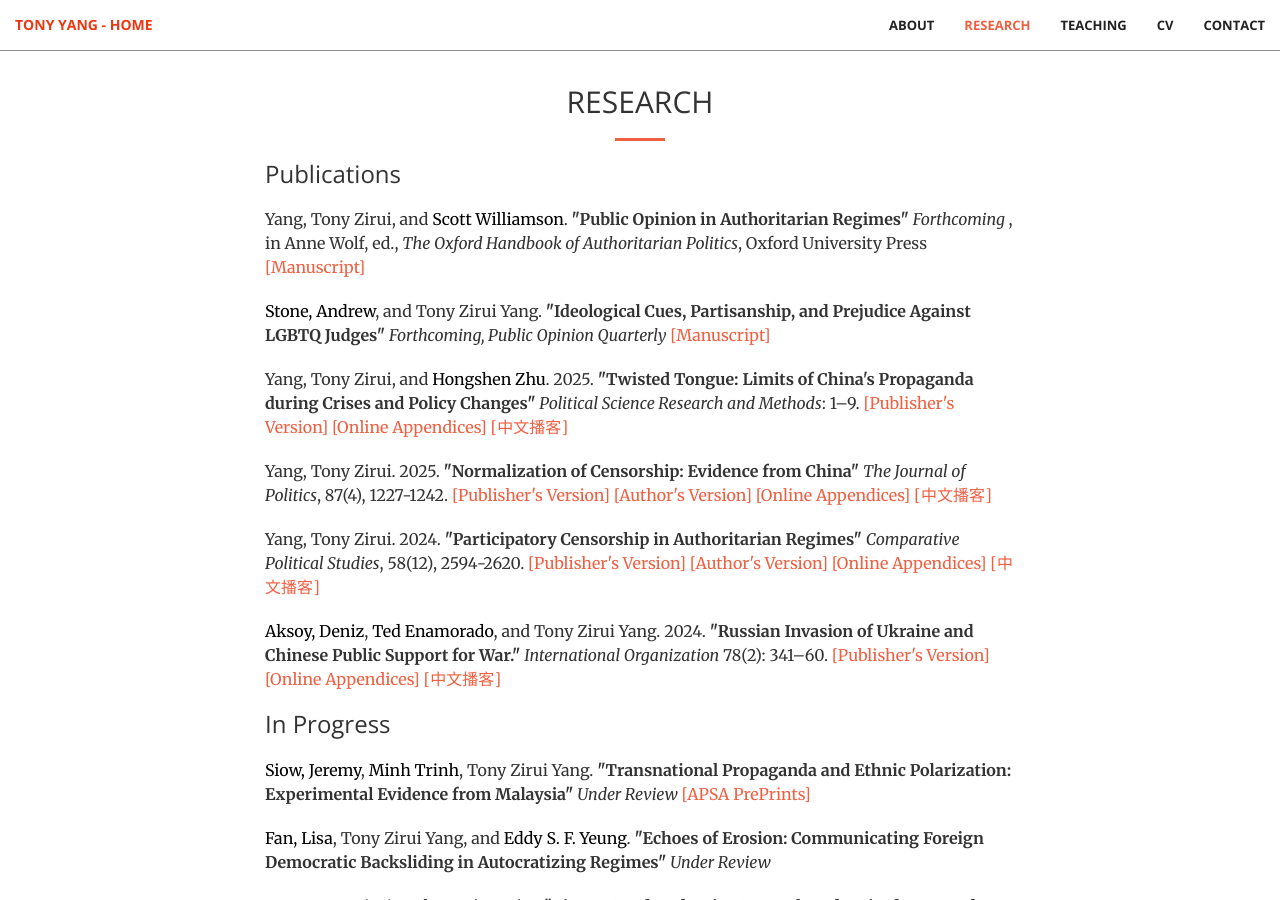
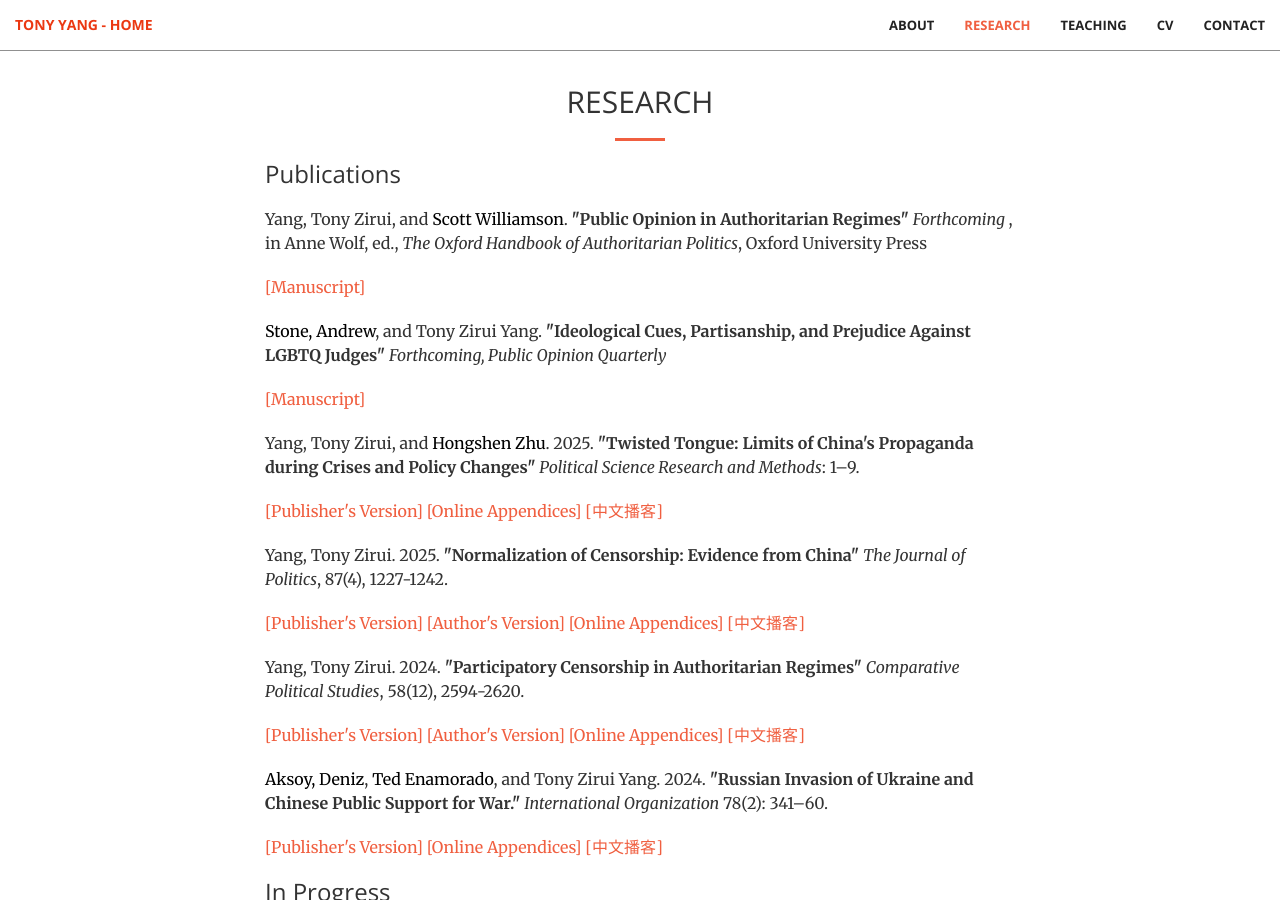
Before and after one commit to tonyhsfz/website, a Jekyll site: the page built from index.html, in a window 1280 px wide and 900 px high, scrolled down 1875 px. Built offline with Jekyll 4.4.1, drawn with Linux system fonts in a browser that asks for light colours.

Commit message:
Update publication.html

```diff
--- a/_includes/publication.html
+++ b/_includes/publication.html
@@ -7,35 +7,41 @@
                 <h3 class="section-heading">Publications</h3>
                      <p></p>
                     <p> Yang, Tony Zirui, and <a href="https://www.scott-williamson.com/" style="color: black;">Scott Williamson</a>.  <b> "Public Opinion in Authoritarian Regimes" </b>
-                                 <i>Forthcoming </i>, in Anne Wolf, ed., <i>The Oxford Handbook of Authoritarian Politics</i>, Oxford University Press
+                                 <i>Forthcoming </i>, in Anne Wolf, ed., <i>The Oxford Handbook of Authoritarian Politics</i>, Oxford University Press</p>
+                        <p>
                               <a href="/img/Public_Opinion_in_Autocracy.pdf">[Manuscript]</a> </p>
                         <p>  <a href="https://www.andrewrstone.com/" style="color: black;">Stone, Andrew</a>, and Tony Zirui Yang. <b>"Ideological Cues, Partisanship, and Prejudice Against LGBTQ Judges" </b>
-                            <i>Forthcoming, Public Opinion Quarterly</i>
+                            <i>Forthcoming, Public Opinion Quarterly</i></p>
+                        <p>
                      <a href="/img/Stone&Yang.pdf">[Manuscript]</a> </p>
                      <p></p>
                 <p> Yang, Tony Zirui, and <a href="https://hongshenzhu.org/" style="color: black;">Hongshen Zhu</a>. 2025.
                         <b>"Twisted Tongue: Limits of China's Propaganda during Crises and Policy Changes"  </b>
-                        <i>Political Science Research and Methods</i>: 1–9.
+                        <i>Political Science Research and Methods</i>: 1–9. </p>
+                        <p>
                         <a href="https://doi.org/10.1017/psrm.2025.10009">[Publisher's Version]</a>
                         <a href="/img/COVID_Appendices.pdf">[Online Appendices]</a>
                         <a href="https://www.dropbox.com/scl/fi/979hr22g2tnl61ay8bi3y/PSRM_Chinese.m4a?rlkey=22uaq36c76vb5z6oyxgc1cmao&st=svs3tonk&dl=0">[中文播客]</a> </p>
                         <p></p>
                 <p> Yang, Tony Zirui. 2025. <b>"Normalization of Censorship: Evidence from China"  </b>
-                        <i>The Journal of Politics</i>, 87(4), 1227-1242.
+                        <i>The Journal of Politics</i>, 87(4), 1227-1242.  </p>
+                        <p>
                         <a href="https://doi.org/10.1086/734239">[Publisher's Version]</a>
                          <a href="/img/Yang_Normalization_JOP.pdf">[Author's Version]</a>
                         <a href="/img/Censorship_Appendices.pdf">[Online Appendices]</a>
                         <a href="https://www.dropbox.com/scl/fi/wqhvby5eol6f3e942g0z2/JOP_Chinese.m4a?rlkey=yu1mjiihiezzvv34qkdtl12ip&st=no8g0e5d&dl=0">[中文播客]</a>  </p>
                          <p></p>
                  <p> Yang, Tony Zirui. 2024. <b>"Participatory Censorship in Authoritarian Regimes"</b>
-                         <i>Comparative Political Studies</i>, 58(12), 2594-2620.
+                         <i>Comparative Political Studies</i>, 58(12), 2594-2620.</p>
+                        <p>
                          <a href="https://doi.org/10.1177/00104140241302762">[Publisher's Version]</a>
                          <a href="/img/Yang_Participatory_CPS.pdf">[Author's Version]</a>
                          <a href="/img/Yang_CPS_Appendix_Final.pdf">[Online Appendices]</a>
                          <a href="https://www.dropbox.com/scl/fi/zpc13liqjm01l38c7q1pa/CPS_Chinese.m4a?rlkey=xpofybfva5ojr7m5yql1kdpsf&st=9beymb6c&dl=0">[中文播客]</a>   </p>
                 <p>   <a href="https://sites.wustl.edu/denizaksoy/" style="color: black;">Aksoy, Deniz</a>, <a href="https://www.tedenamorado.com/" style="color: black;">Ted Enamorado</a>, and Tony Zirui Yang. 2024.
                         <b>"Russian Invasion of Ukraine and Chinese Public Support for War."</b>
-                        <i>International Organization</i> 78(2): 341–60.
+                        <i>International Organization</i> 78(2): 341–60. </p>
+                        <p>
                         <a href="https://doi.org/10.1017/S0020818324000043">[Publisher's Version]</a>
                          <a href="/img/UseForce_Appendix.pdf">[Online Appendices]</a>
                          <a href="https://www.dropbox.com/scl/fi/h3qsm5ex05efaybduoz1h/IO_Chinese.m4a?rlkey=taonecazkvwii451285uza9mb&st=rz6zdz9y&dl=0">[中文播客]</a>   </p>
```
